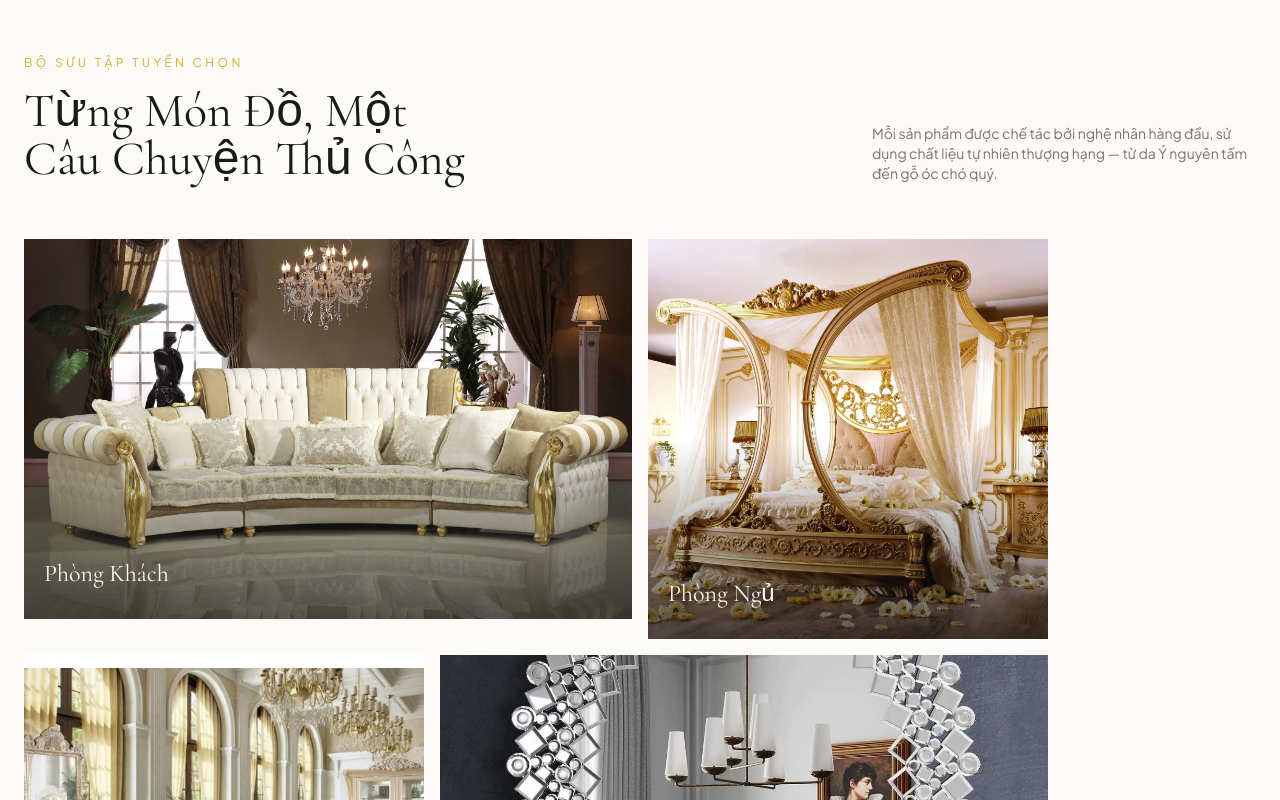
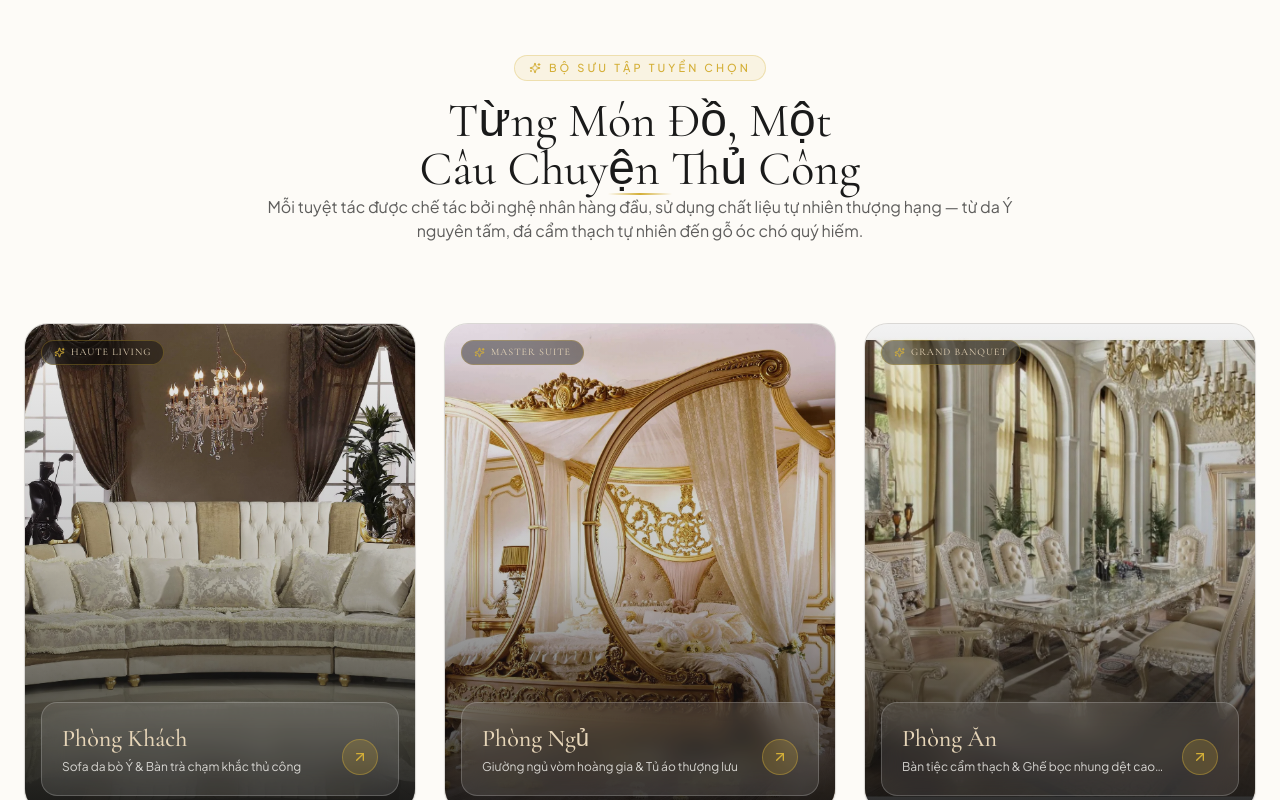
Before and after one commit to GiangSon06/Duandonoithat, a Next.js app in the folder frontend/: page / in a window 1280 px wide. Shown: the part 4140-4940 px from the top of the page. Built offline with nearby package versions, Linux system fonts and the light colour scheme; no server answers.

Commit message:
feat(ui): update social links, showroom address, and redesign collections grid with symmetrical luxury 3-column layout

```diff
--- a/frontend/components/CollectionsGrid.tsx
+++ b/frontend/components/CollectionsGrid.tsx
@@ -4,13 +4,40 @@
 import { motion } from "framer-motion";
 import Image from "next/image";
 import Link from "next/link";
-import { ArrowRight } from "lucide-react";
+import { ArrowRight, ArrowUpRight, Sparkles } from "lucide-react";
 import { collections, getFeaturedProducts } from "@/lib/products";
 import ProductCard from "./ProductCard";
 
 const fadeUp = {
   hidden: { opacity: 0, y: 28 },
   show: { opacity: 1, y: 0 },
+};
+
+const COLLECTION_META: Record<string, { tag: string; desc: string }> = {
+  "living-room": {
+    tag: "HAUTE LIVING",
+    desc: "Sofa da bò Ý & Bàn trà chạm khắc thủ công",
+  },
+  "bedroom": {
+    tag: "MASTER SUITE",
+    desc: "Giường ngủ vòm hoàng gia & Tủ áo thượng lưu",
+  },
+  "dining": {
+    tag: "GRAND BANQUET",
+    desc: "Bàn tiệc cẩm thạch & Ghế bọc nhung dệt cao cấp",
+  },
+  "lighting": {
+    tag: "ARTISANAL LIGHTING",
+    desc: "Gương nghệ thuật & Đèn chùm pha lê tinh xảo",
+  },
+  "kitchen": {
+    tag: "CULINARY ATELIER",
+    desc: "Đảo bếp đá tự nhiên & Tủ bếp gỗ óc chó quý",
+  },
+  "bespoke": {
+    tag: "BESPOKE SERVICE",
+    desc: "Chế tác độc bản theo kiến trúc riêng của gia chủ",
+  },
 };
 
 export default function CollectionsGrid() {
@@ -20,62 +47,84 @@ export default function CollectionsGrid() {
   return (
     <section id="collections" className="py-24 md:py-32 px-6 bg-beige">
       <div className="mx-auto max-w-[1440px]">
-        <div className="flex flex-col md:flex-row md:items-end justify-between gap-6 mb-14">
-          <div>
-            <p className="text-gold text-xs tracking-widest2 uppercase mb-4">
-              Bộ Sưu Tập Tuyển Chọn
-            </p>
-            <h2 className="font-serif text-4xl md:text-5xl text-balance max-w-lg">
+        {/* Header cân đối, chuẩn thiết kế tạp chí kiến trúc thượng lưu */}
+        <div className="text-center max-w-3xl mx-auto mb-16 md:mb-20">
+          <div className="inline-flex items-center gap-2 px-3.5 py-1 rounded-full bg-gold/10 border border-gold/30 text-gold text-[11px] font-medium tracking-widest2 uppercase mb-4 shadow-xs">
+            <Sparkles size={12} />
+            <span>Bộ Sưu Tập Tuyển Chọn</span>
+          </div>
+          <h2 className="font-serif text-3xl sm:text-4xl md:text-5xl text-espresso text-balance leading-tight">
             Từng Món Đồ, Một Câu Chuyện Thủ Công
           </h2>
-          </div>
-          <p className="text-espresso/60 max-w-sm text-sm">
-            Mỗi sản phẩm được chế tác bởi nghệ nhân hàng đầu, sử dụng chất liệu
-            tự nhiên thượng hạng — từ da Ý nguyên tấm đến gỗ óc chó quý.
+          <div className="w-16 h-0.5 bg-gradient-to-r from-transparent via-gold to-transparent mx-auto my-4.5" />
+          <p className="text-espresso/70 text-sm md:text-base leading-relaxed">
+            Mỗi tuyệt tác được chế tác bởi nghệ nhân hàng đầu, sử dụng chất liệu tự nhiên thượng hạng — từ da Ý nguyên tấm, đá cẩm thạch tự nhiên đến gỗ óc chó quý hiếm.
           </p>
         </div>
 
-        {/* Lưới danh mục bất đối xứng — bấm vào để xem toàn bộ sản phẩm trong danh mục */}
-        <div className="grid grid-cols-2 md:grid-cols-6 gap-3 md:gap-4 mb-20">
-          {collections.map((col, i) => (
+        {/* Lưới danh mục 3 cột đối xứng, thuận mắt, bo góc mềm mại chuẩn Luxury */}
+        <div className="grid grid-cols-1 sm:grid-cols-2 lg:grid-cols-3 gap-6 md:gap-7 mb-24">
+          {collections.map((col, i) => {
+            const meta = COLLECTION_META[col.id] || {
+              tag: "EXCLUSIVE",
+              desc: "Bộ sưu tập nội thất cao cấp",
+            };
+            return (
               <motion.div
                 key={col.id}
                 initial="hidden"
                 whileInView="show"
-              viewport={{ once: true, margin: "-80px" }}
+                viewport={{ once: true, margin: "-60px" }}
                 variants={fadeUp}
                 transition={{
                   duration: 0.6,
-                delay: i * 0.06,
+                  delay: i * 0.07,
                   ease: [0.16, 1, 0.3, 1],
                 }}
-              className={
-                i === 0 || i === 3
-                  ? "col-span-2 md:col-span-3 aspect-[16/10]"
-                  : "col-span-1 md:col-span-2 aspect-square"
-              }
+                className="group relative block w-full aspect-[4/5] rounded-3xl overflow-hidden border border-espresso/10 hover:border-gold/60 shadow-sm hover:shadow-2xl transition-all duration-500 bg-espresso/5"
               >
                 <Link
                   href={`/collections/${col.id}`}
-                className="group relative block w-full h-full overflow-hidden"
+                  className="block w-full h-full relative"
                 >
                   <Image
                     src={col.image}
                     alt={col.label}
                     fill
-                  className="object-cover transition-transform duration-700 ease-luxe group-hover:scale-105"
-                  sizes="(max-width: 768px) 50vw, 25vw"
+                    className="object-cover transition-transform duration-700 ease-out group-hover:scale-108"
+                    sizes="(max-width: 768px) 100vw, (max-width: 1200px) 50vw, 33vw"
                   />
-                <div className="absolute inset-0 bg-gradient-to-t from-charcoal/60 via-charcoal/0 to-transparent" />
-                <div className="absolute bottom-0 left-0 p-4 md:p-5">
-                  <span className="text-beige font-serif text-lg md:text-2xl">
+                  {/* Luxury Multi-layer Gradient */}
+                  <div className="absolute inset-0 bg-gradient-to-t from-charcoal/90 via-charcoal/25 to-black/5 transition-opacity duration-500 group-hover:from-charcoal/95" />
+
+                  {/* Top Tag Badge */}
+                  <div className="absolute top-4 left-4 z-10">
+                    <span className="inline-flex items-center gap-1.5 px-3 py-1 bg-black/40 backdrop-blur-md border border-gold/30 text-champagne text-[10px] tracking-widest font-serif uppercase rounded-full shadow-xs">
+                      <Sparkles size={11} className="text-gold" />
+                      {meta.tag}
+                    </span>
+                  </div>
+
+                  {/* Bottom Floating Glassmorphism Card */}
+                  <div className="absolute bottom-4 left-4 right-4 z-10 p-4 md:p-5 rounded-2xl bg-white/10 backdrop-blur-md border border-white/20 group-hover:border-gold/50 group-hover:bg-white/15 transition-all duration-500">
+                    <div className="flex items-end justify-between gap-3">
+                      <div>
+                        <h3 className="font-serif text-xl md:text-2xl text-champagne font-medium group-hover:text-gold transition-colors duration-300">
                           {col.label}
+                        </h3>
+                        <p className="text-xs text-beige/80 mt-1 line-clamp-1">
+                          {meta.desc}
+                        </p>
+                      </div>
+                      <span className="w-9 h-9 rounded-full bg-gold/20 border border-gold/40 flex items-center justify-center text-gold group-hover:bg-gold group-hover:text-charcoal group-hover:scale-110 transition-all duration-300 shrink-0 shadow-xs">
+                        <ArrowUpRight size={16} />
                       </span>
-                  <span className="block w-8 h-px bg-gold mt-2 scale-x-0 group-hover:scale-x-100 origin-left transition-transform duration-500 ease-luxe" />
+                    </div>
                   </div>
                 </Link>
               </motion.div>
-          ))}
+            );
+          })}
         </div>
 
         {/* Sản phẩm nổi bật — chỉ hiện số lượng giới hạn, xem thêm dẫn sang trang riêng */}
--- a/frontend/components/Footer.tsx
+++ b/frontend/components/Footer.tsx
@@ -105,7 +105,7 @@ export default function Footer() {
             <div className="mt-5 space-y-2 text-xs text-beige/70">
               <p className="flex items-center gap-2">
                 <Mail size={14} className="text-gold shrink-0" />
-                <span>Email CSKH: <strong className="text-champagne font-mono">contact@gsluxury.vn</strong> / <strong className="text-champagne font-mono">concierge@gsluxury.vn</strong></span>
+                <span>Email CSKH: <a href="mailto:Dangnamson24@gmail.com" className="text-champagne font-mono hover:text-gold transition-colors">Dangnamson24@gmail.com</a> / <span className="text-champagne font-mono">concierge@gsluxury.vn</span></span>
               </p>
               <p className="flex items-center gap-2">
                 <Phone size={14} className="text-gold shrink-0" />
@@ -117,29 +117,38 @@ export default function Footer() {
               </p>
               <p className="flex items-start gap-2">
                 <MapPin size={14} className="text-gold shrink-0 mt-0.5" />
-                <span>Showroom Hà Nội: 68 Tràng Tiền, Hoàn Kiếm, Hà Nội</span>
+                <span>Showroom Hà Nội: Trường đại học Tài nguyên và môi trường Hà Nội, Phú diễn, Bắc từ liêm, Hà Nội</span>
               </p>
             </div>
 
-            <div className="flex gap-4 mt-6">
+            <div className="flex items-center gap-3.5 mt-6">
               <a
-                href="#"
-                aria-label="Instagram"
-                className="w-8 h-8 rounded-full bg-white/5 border border-white/10 flex items-center justify-center hover:text-gold hover:border-gold transition-colors focus-ring"
+                href="https://www.facebook.com/giang.son.114064"
+                target="_blank"
+                rel="noopener noreferrer"
+                aria-label="Facebook GS Luxury"
+                title="Facebook: Giang Sơn"
+                className="w-9 h-9 rounded-full bg-white/5 border border-white/10 flex items-center justify-center text-beige/80 hover:text-white hover:bg-[#1877F2]/20 hover:border-[#1877F2]/60 hover:shadow-[0_0_12px_rgba(24,119,242,0.3)] transition-all duration-300 focus-ring"
+              >
+                <Facebook strokeWidth={1.5} size={16} />
+              </a>
+              <a
+                href="https://www.instagram.com/nhimsthongthai/"
+                target="_blank"
+                rel="noopener noreferrer"
+                aria-label="Instagram GS Luxury"
+                title="Instagram: @nhimsthongthai"
+                className="w-9 h-9 rounded-full bg-white/5 border border-white/10 flex items-center justify-center text-beige/80 hover:text-white hover:bg-gradient-to-tr hover:from-[#F58529]/20 hover:via-[#DD2A7B]/20 hover:to-[#8134AF]/20 hover:border-[#DD2A7B]/60 hover:shadow-[0_0_12px_rgba(221,42,123,0.3)] transition-all duration-300 focus-ring"
               >
                 <Instagram strokeWidth={1.5} size={16} />
               </a>
               <a
-                href="#"
-                aria-label="Facebook"
-                className="w-8 h-8 rounded-full bg-white/5 border border-white/10 flex items-center justify-center hover:text-gold hover:border-gold transition-colors focus-ring"
-              >
-                <Facebook strokeWidth={1.5} size={16} />
-              </a>
-              <a
-                href="#"
-                aria-label="Youtube"
-                className="w-8 h-8 rounded-full bg-white/5 border border-white/10 flex items-center justify-center hover:text-gold hover:border-gold transition-colors focus-ring"
+                href="https://www.youtube.com/@kenjiac1413"
+                target="_blank"
+                rel="noopener noreferrer"
+                aria-label="Youtube GS Luxury"
+                title="Youtube: @kenjiac1413"
+                className="w-9 h-9 rounded-full bg-white/5 border border-white/10 flex items-center justify-center text-beige/80 hover:text-white hover:bg-[#FF0000]/20 hover:border-[#FF0000]/60 hover:shadow-[0_0_12px_rgba(255,0,0,0.3)] transition-all duration-300 focus-ring"
               >
                 <Youtube strokeWidth={1.5} size={16} />
               </a>
```
Lines whose indentation alone changed are shown as unchanged.
